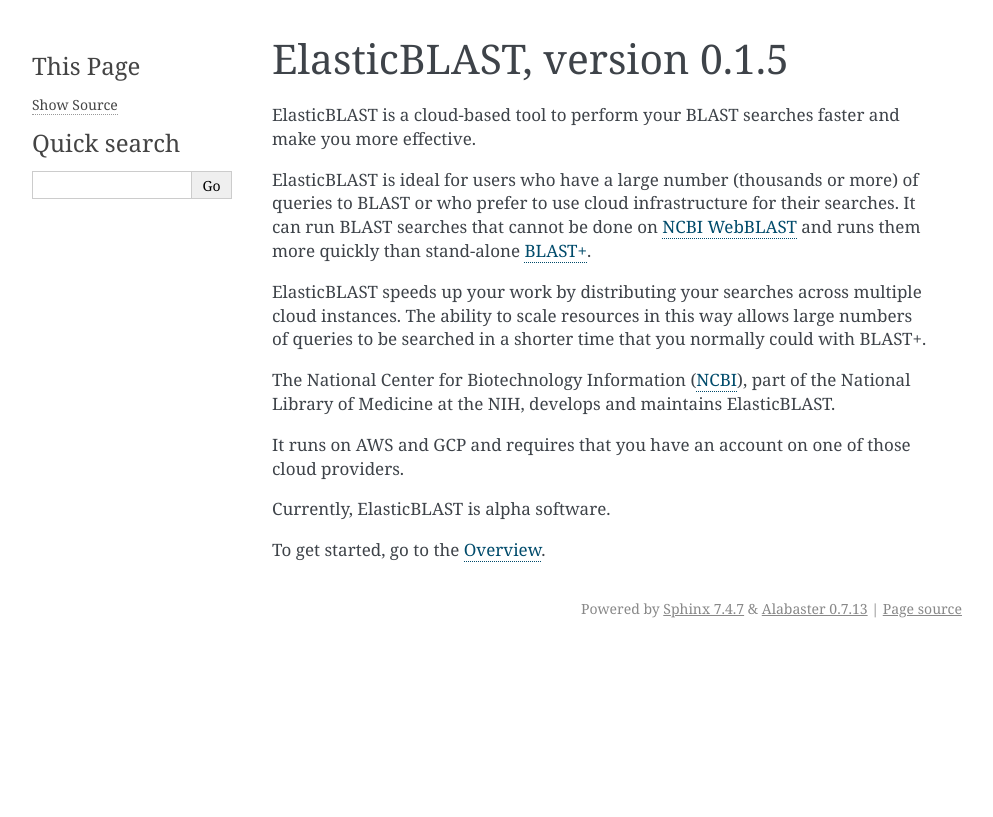
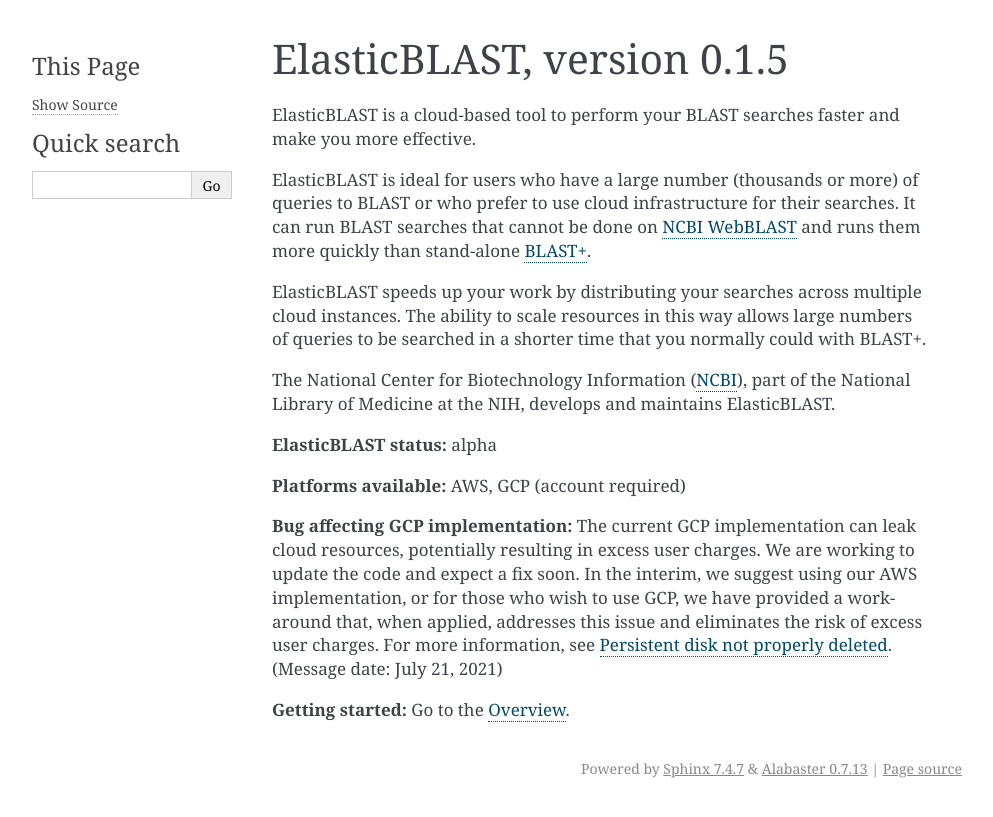
Before and after one commit to ncbi/elastic-blast-docs, a Sphinx documentation site: the page built from docs/source/index.rst, in a window 1280 px wide. Shown: the top 817 px of the page, without its empty margins (148-1141 px from the left). Built offline with Sphinx 7.4.7, drawn with Linux system fonts in a browser that asks for light colours.

Commit message:
Add warning for GCP resource leak

```diff
--- a/docs/source/index.rst
+++ b/docs/source/index.rst
@@ -30,11 +30,13 @@
 
 The National Center for Biotechnology Information (`NCBI <https://www.ncbi.nlm.nih.gov/>`_), part of the National Library of Medicine at the NIH, develops and maintains ElasticBLAST.
 
-It runs on AWS and GCP and requires that you have an account on one of those cloud providers.
+**ElasticBLAST status:** alpha
 
-Currently, ElasticBLAST is alpha software.
+**Platforms available:** AWS, GCP (account required)
 
-To get started, go to the :ref:`overview`.
+**Bug affecting GCP implementation:** The current GCP implementation can leak cloud resources, potentially resulting in excess user charges. We are working to update the code and expect a fix soon. In the interim, we suggest using our AWS implementation, or for those who wish to use GCP, we have provided a workaround that, when applied, addresses this issue and eliminates the risk of excess user charges. For more information, see :ref:`pd_leak`. (Message date: July 21, 2021)
+
+**Getting started:** Go to the :ref:`overview`.
 
 
 
--- a/docs/source/overview.rst
+++ b/docs/source/overview.rst
@@ -79,7 +79,8 @@
 * https://edu.google.com/programs/credits/research
 
 Both cloud service providers also have Free Tiers:
+
 * https://aws.amazon.com/free
 * https://cloud.google.com/free
 
-While these are a good way to learn about the cloud, they may be too limited for you to effectively use ElasticBLAST.
+While the Free Tiers are a good way to learn about the cloud, they may be too limited for you to effectively use ElasticBLAST.
```
Also changed, not shown: docs/source/gcp-issues.rst (+9 -10 lines).
